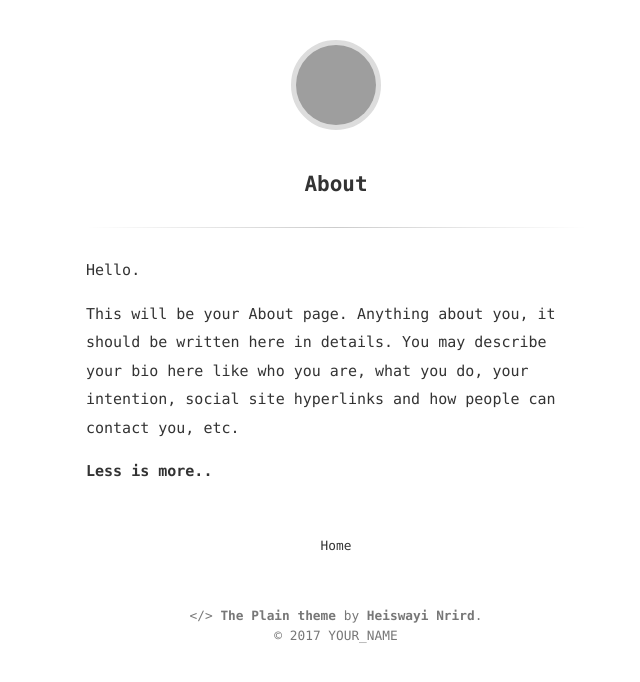
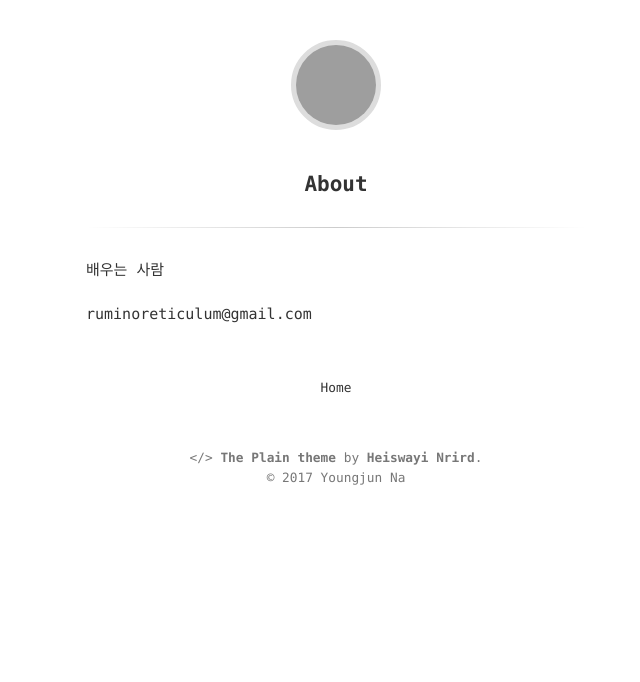
Before and after one commit to YoungjunNa/youngjunna.github.io, a Jekyll site: the page built from about.md, in a window 1280 px wide. Shown: the top 682 px of the page, without its empty margins (304-944 px from the left). Built offline with Jekyll 4.4.1, drawn with Linux system fonts in a browser that asks for light colours; grey boxes are pictures that could not be loaded.

Commit message:
config setting

```diff
--- a/_config.yml
+++ b/_config.yml
@@ -1,18 +1,18 @@
 # Site Info
-title:              "The Plain"
-description:        "The Plain is a minimalist Jekyll theme, that's it. Can't say anymore..."
+title:              "YN"
+description:        "배우는 사람"
 google_verify:      epFgX0s_0RM3CdjwFcsewfXzPov2g8s9ZBOLyaIUH-o # Put your Google Verification here
 google_analytics:   UA-XXXXXXX-X # Put your Google Analytics code
 
 # Author Info
-author_name:        "YOUR_NAME" # Your name here
-author_email:       hnrird@gmail.com # Your email here
-author_gravatar:    2b38b1b0e7e08b69379bd61582adf0c8 # Your Gravatar md5 hash here for logo
-twitter_username:   HeiswayiNrird # Your Twitter username here
-github_username:    heiswayi # Your GitHub username here
+author_name:        "Youngjun Na" # Your name here
+author_email:       ruminoreticulum@gmail.com # Your email here
+#author_gravatar:    2b38b1b0e7e08b69379bd61582adf0c8 # Your Gravatar md5 hash here for logo
+#twitter_username:   HeiswayiNrird # Your Twitter username here
+github_username:    yougnjunna # Your GitHub username here
 
 # Site Settings
-url:                https://heiswayi.nrird.com # main url
+url:                https://youngjunna.github.io # main url
 baseurl:            /the-plain # for gh-pages
 permalink:          /notes/:title # Post permalink
 timezone:           Asia/Kuala_Lumpur # https://en.wikipedia.org/wiki/List_of_tz_database_time_zones
--- a/about.md
+++ b/about.md
@@ -3,8 +3,6 @@ layout: page
 title: About
 ---
 
-Hello.
+배우는 사람
 
-This will be your About page. Anything about you, it should be written here in details. You may describe your bio here like who you are, what you do, your intention, social site hyperlinks and how people can contact you, etc.
-
-**Less is more..**
+ruminoreticulum@gmail.com
```
